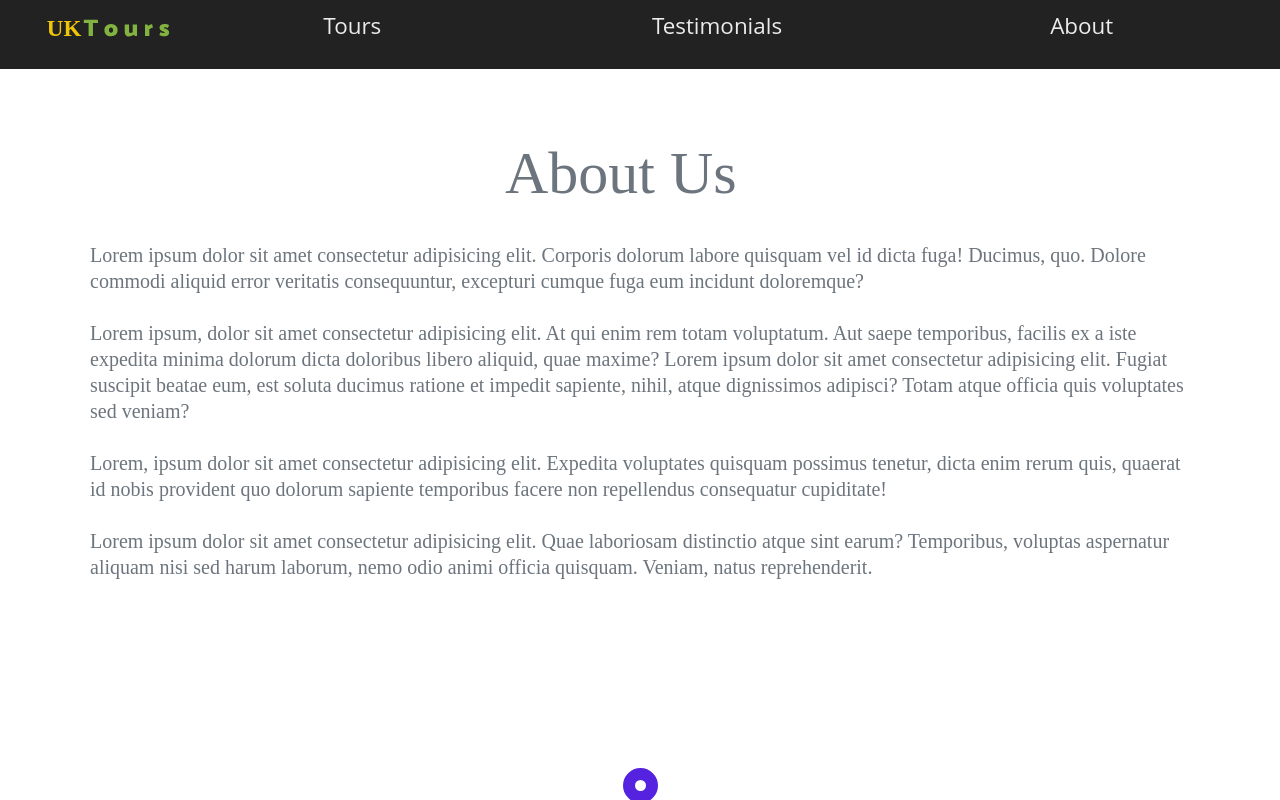
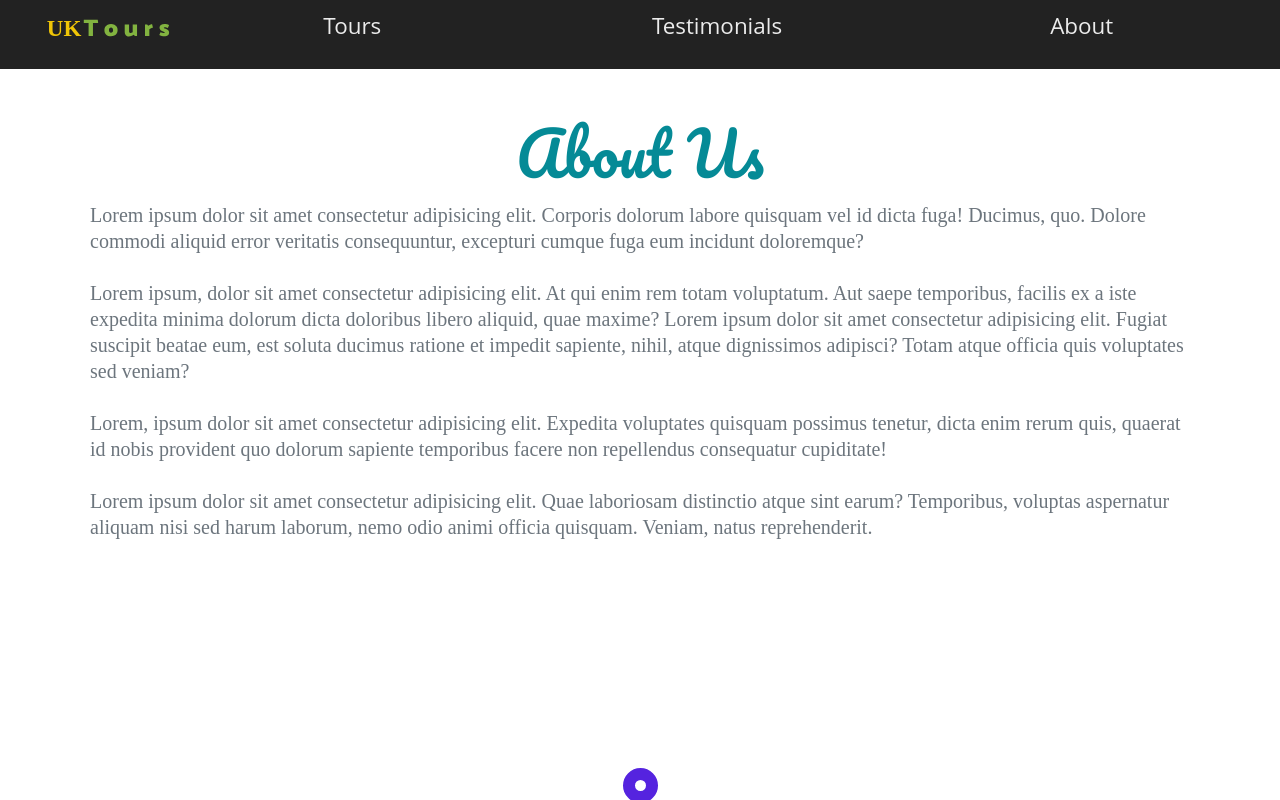
Before and after one commit to FNuri/React-Uk-Tours, a React (Create React App) app: page /About in a window 1280 px wide. Built offline with nearby package versions, Linux system fonts and the light colour scheme.

Commit message:
Edited styling

```diff
--- a/src/components/About/About.js
+++ b/src/components/About/About.js
@@ -7,7 +7,7 @@ export default function About() {
   return (
     <div className="container container--narrow py-md-5">
 
-    <h2 className="lead text-muted" style={{padding: 20, marginLeft: 400, fontFamily: 'Cherry Swash', fontSize: 60}}><strong>About Us</strong></h2>
+    <h1 style={{textAlign: "center", paddingTop: 0, fontFamily: "Pacifico", fontSize: 60, color: "#058a96"}}>About Us</h1>
     <p className="lead text-muted" style={{padding: 5, fontFamily: 'Cherry Swash'}}>Lorem ipsum dolor sit amet consectetur adipisicing elit. Corporis dolorum labore quisquam vel id dicta fuga! Ducimus, quo. Dolore commodi aliquid error veritatis consequuntur, excepturi cumque fuga eum incidunt doloremque?</p>
       <p className="lead text-muted" style={{padding: 5, fontFamily: 'Cherry Swash'}} >Lorem ipsum, dolor sit amet consectetur adipisicing elit. At qui enim rem totam voluptatum. Aut saepe temporibus, facilis ex a iste expedita minima dolorum dicta doloribus libero aliquid, quae maxime? Lorem ipsum dolor sit amet consectetur adipisicing elit. Fugiat suscipit beatae eum, est soluta ducimus ratione et impedit sapiente, nihil, atque dignissimos adipisci? Totam atque officia quis voluptates sed veniam?</p>
       <p className="lead text-muted" style={{padding: 5, fontFamily: 'Cherry Swash'}}>Lorem, ipsum dolor sit amet consectetur adipisicing elit. Expedita voluptates quisquam possimus tenetur, dicta enim rerum quis, quaerat id nobis provident quo dolorum sapiente temporibus facere non repellendus consequatur cupiditate!</p>
--- a/src/components/Home/Home.js
+++ b/src/components/Home/Home.js
@@ -6,7 +6,7 @@ export default function Home() {
   return (
     <article className="homestyling">
     <div className="container container--narrow py-md-5">
-      <h1 style={{textAlign: "center", padding: 20, fontFamily: "Pacifico", fontSize: 60, color: "#058a96"}}>Welcome to UK Tours</h1>
+      <h1 style={{textAlign: "center", padding: 10, fontFamily: "Pacifico", fontSize: 60, color: "#058a96"}}>Welcome to UK Tours</h1>
       <div>
         <div className="img-container2">
           <img src="https://images.unsplash.com/photo-1546889645-c1ac9128578f?ixlib=rb-1.2.1&ixid=eyJhcHBfaWQiOjEyMDd9&auto=format&fit=crop&w=800&q=80" alt="city tour" />
--- a/src/components/Testimonials/Testimonials.js
+++ b/src/components/Testimonials/Testimonials.js
@@ -6,7 +6,7 @@ export default class Testimonials extends Component {
   render() {
     return (
       <section>
-        <h11 style={{textAlign: "center"}}>Customer Testimonials</h11>
+        <h1 style={{textAlign: "center", paddingTop: 40, fontFamily: "Pacifico", fontSize: 60, color: "#058a96"}}>Customer Testimonials</h1>
         <br className="mypage"/>
         <div className="img-container1">
           <img src="https://images.unsplash.com/photo-1582584169118-29f43e8b2261?ixlib=rb-1.2.1&ixid=eyJhcHBfaWQiOjEyMDd9&auto=format&fit=crop&w=400&q=80" alt="city tour" />
--- a/src/components/Testimonials/testimonials.css
+++ b/src/components/Testimonials/testimonials.css
@@ -97,9 +97,10 @@ p.person1:before {
 
 .img-container1 {
   display: block;
+
   margin-left: auto;
   margin-right: auto;
-  width: 40%;
+  width: 30%;
  padding-top:20px;
 }
 
@@ -136,7 +137,6 @@ h11:after {
 }
 
 @media only screen and (min-width: 3000px) {
-  /* styles for browsers larger than 960px; */
 
   .homestyling {
     display: grid;
```
